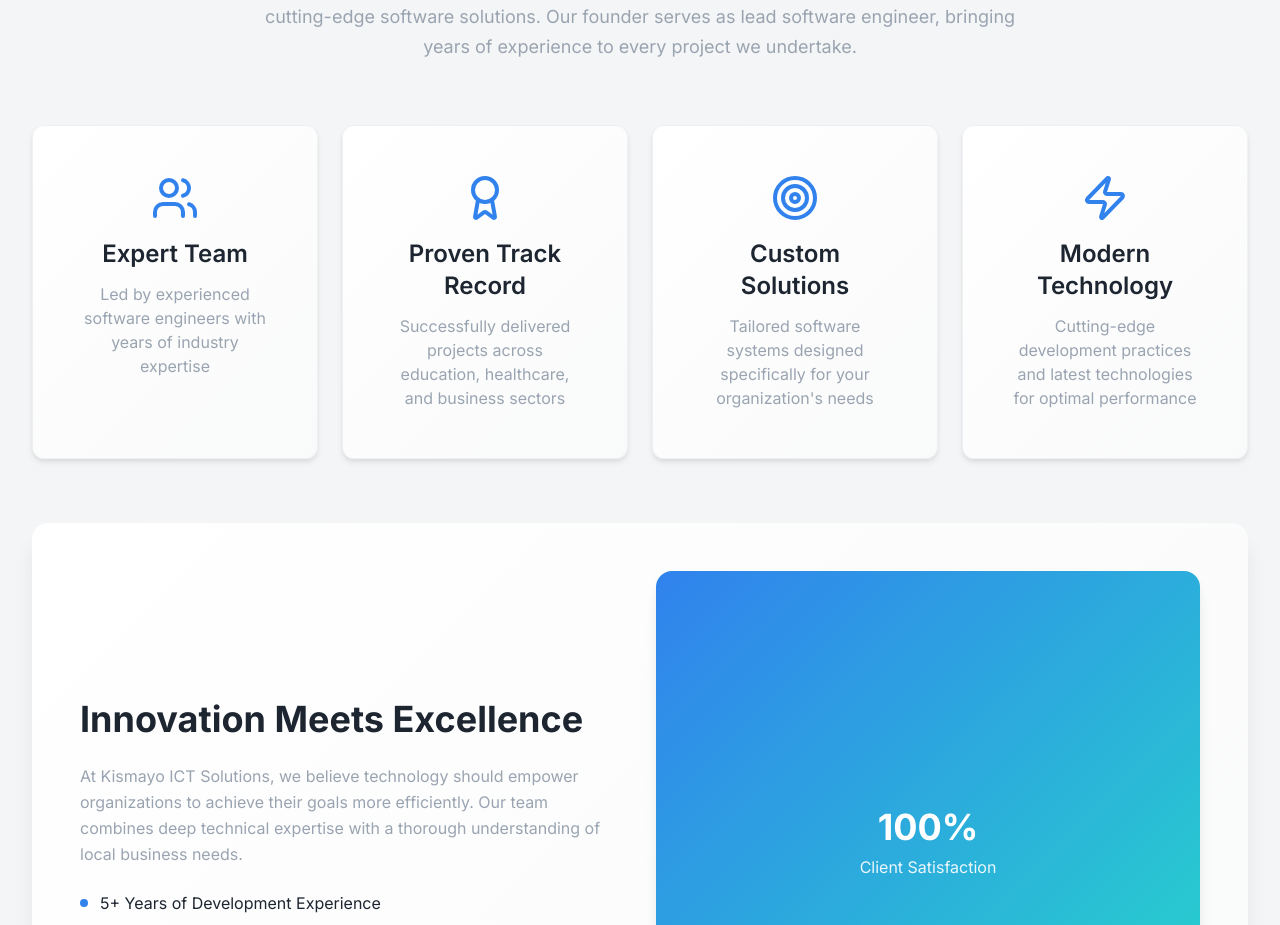
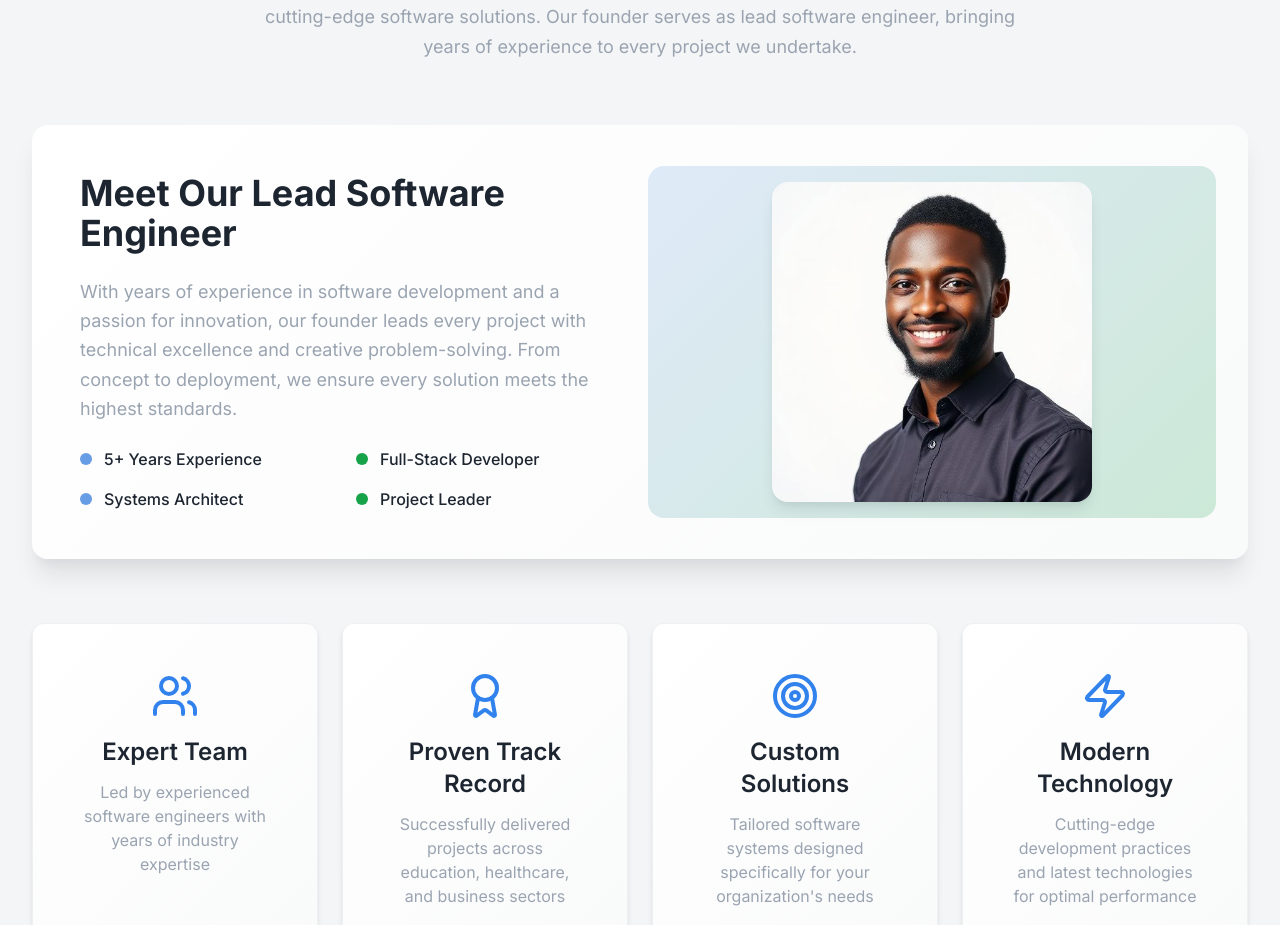
Before and after one commit to Mohamedbadhey/kismayo-digital-horizon, a React (Vite) app: page / in a window 1280 px wide. Shown: the part 963-1888 px from the top of the page. Built offline with nearby package versions, Linux system fonts and the light colour scheme.

Commit message:
Add founder's picture
Add the founder's picture to the About Us section, highlighting their role as lead software engineer.

```diff
--- a/src/components/About.tsx
+++ b/src/components/About.tsx
@@ -1,5 +1,6 @@
 import { Card, CardContent } from "@/components/ui/card";
 import { Users, Award, Target, Zap } from "lucide-react";
+import leadEngineerPhoto from "@/assets/lead-engineer.jpg";
 
 const About = () => {
   const features = [
@@ -37,6 +38,51 @@ const About = () => {
             cutting-edge software solutions. Our founder serves as lead software engineer,
             bringing years of experience to every project we undertake.
           </p>
+        </div>
+
+        {/* Lead Engineer Section */}
+        <div className="bg-gradient-card rounded-2xl shadow-floating p-8 md:p-12 mb-16">
+          <div className="grid grid-cols-1 lg:grid-cols-2 gap-12 items-center">
+            <div className="order-2 lg:order-1">
+              <h3 className="text-section-title text-tech-dark mb-6">
+                Meet Our Lead Software Engineer
+              </h3>
+              <p className="text-muted-foreground mb-6 leading-relaxed text-lg">
+                With years of experience in software development and a passion for innovation,
+                our founder leads every project with technical excellence and creative problem-solving.
+                From concept to deployment, we ensure every solution meets the highest standards.
+              </p>
+              <div className="grid grid-cols-1 md:grid-cols-2 gap-4">
+                <div className="flex items-center gap-3">
+                  <div className="w-3 h-3 bg-logo-blue rounded-full"></div>
+                  <span className="text-tech-dark font-medium">5+ Years Experience</span>
+                </div>
+                <div className="flex items-center gap-3">
+                  <div className="w-3 h-3 bg-logo-green rounded-full"></div>
+                  <span className="text-tech-dark font-medium">Full-Stack Developer</span>
+                </div>
+                <div className="flex items-center gap-3">
+                  <div className="w-3 h-3 bg-logo-blue rounded-full"></div>
+                  <span className="text-tech-dark font-medium">Systems Architect</span>
+                </div>
+                <div className="flex items-center gap-3">
+                  <div className="w-3 h-3 bg-logo-green rounded-full"></div>
+                  <span className="text-tech-dark font-medium">Project Leader</span>
+                </div>
+              </div>
+            </div>
+
+            <div className="order-1 lg:order-2">
+              <div className="relative">
+                <div className="absolute -inset-4 bg-gradient-logo rounded-2xl opacity-20"></div>
+                <img
+                  src={leadEngineerPhoto}
+                  alt="Lead Software Engineer - Kismayo ICT Solutions"
+                  className="relative w-80 h-80 object-cover rounded-2xl shadow-elevated mx-auto"
+                />
+              </div>
+            </div>
+          </div>
         </div>
 
         <div className="grid grid-cols-1 md:grid-cols-2 lg:grid-cols-4 gap-6 mb-16">
```
Also changed, not shown: src/assets/lead-engineer.jpg (added).
